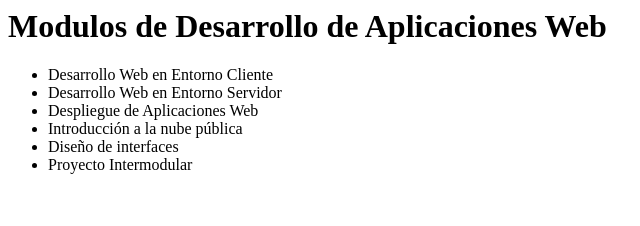
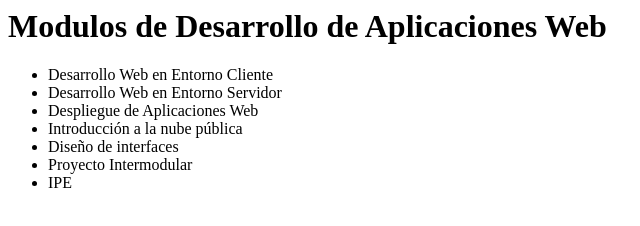
Before and after one commit to davidlema05/dawAct4_1, a plain HTML site: page index.html in a window 1280 px wide. Shown: the full height of the page, 0-640 px from the left. Drawn offline with Linux system fonts and the light colour scheme.

Commit message:
Primer commit en version 1

```diff
--- a/index.html
+++ b/index.html
@@ -6,4 +6,5 @@
     <li> Introducción a la nube pública</li>
     <li> Diseño de interfaces</li>
     <li> Proyecto Intermodular</li>
+    <li> IPE </li>
 </ul>
```
